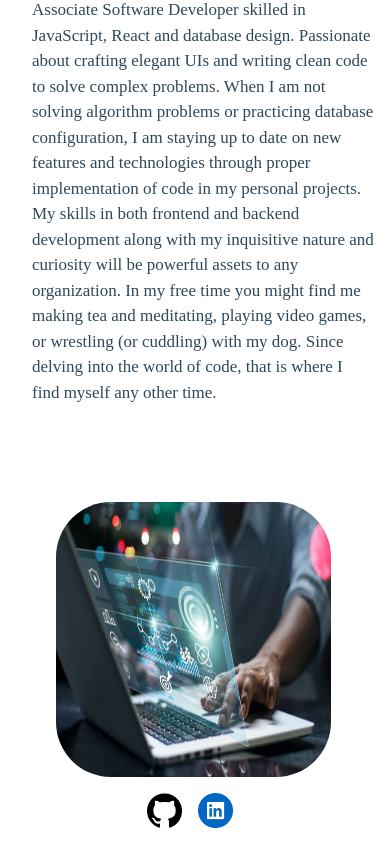
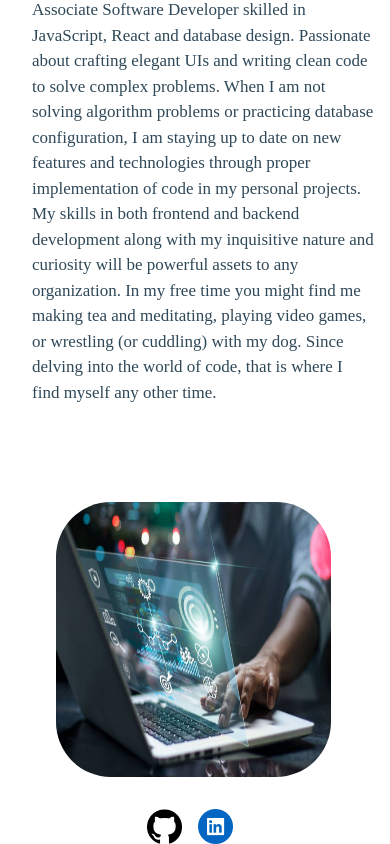
Before and after one commit to mattrowley10/Portfolio, a React (Vite) app: page / in a window 390 px wide. Shown: the part 419-1263 px from the top of the page. Built offline with nearby package versions, Linux system fonts and the light colour scheme.

Commit message:
contact-div down 425px

```diff
--- a/src/App.css
+++ b/src/App.css
@@ -303,7 +303,7 @@ html, body{
   }
   .contact-div{
     left: 3rem;
-    top: 23rem;
+    top: 24rem;
     max-width: 300px;
   }
   .project-img{
```
